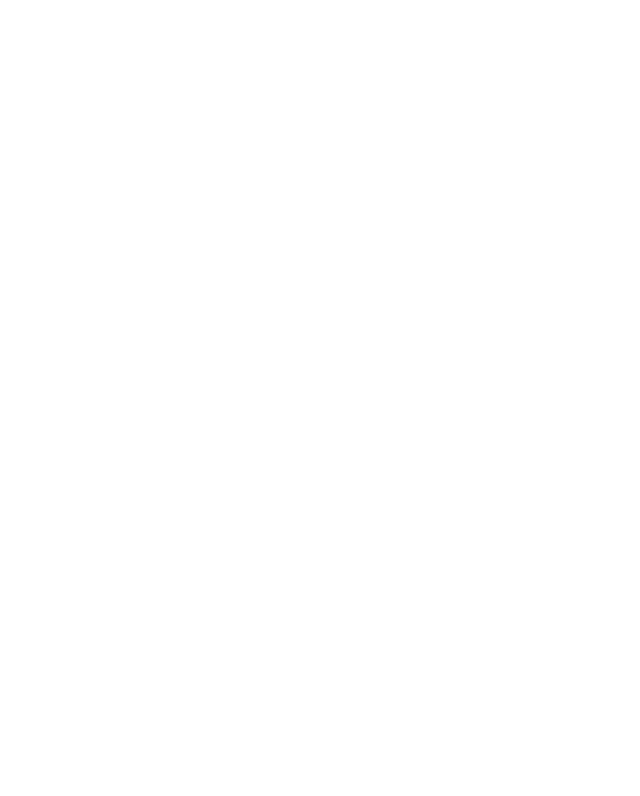
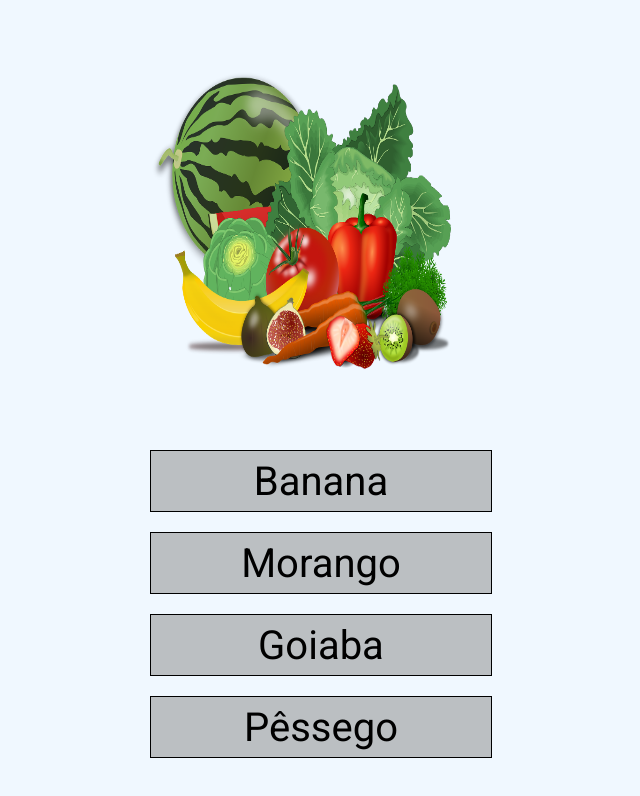
Before and after one commit to HalianRC/lista-de-compras, a plain HTML site: page index.html in a window 1280 px wide. Shown: the whole page, without its empty margins (339-979 px from the left). Drawn offline with Linux system fonts and the light colour scheme.

Commit message:
list-feira

```diff
--- a/index.html
+++ b/index.html
@@ -6,7 +6,7 @@
   <meta name="viewport" content="width=device-width, initial-scale=1.0">
   <script src="script.js" defer></script>
   <link rel="stylesheet" href="style.css">
-  <title>Document</title>
+  <title>Lista Feira</title>
 </head>
 <body>
 
--- a/script.js
+++ b/script.js
@@ -0,0 +1,37 @@
+const body = document.querySelector("body")
+
+const div_1 = document.createElement("div")
+body.appendChild(div_1)
+div_1.className = "divImagem"
+
+let img = document.createElement("img")
+img.src = "assets/img/vegetables-155616_1280.png"
+div_1.appendChild(img)
+
+
+const div_2 = document.createElement("div")
+body.appendChild(div_2)
+
+let listUnorder = document.createElement("ul")
+div_2.appendChild(listUnorder)
+listUnorder.className = "container"
+
+let item_1 = document.createElement("li")
+listUnorder.appendChild(item_1)
+item_1.innerText = "Banana"
+item_1.className = "box"
+
+let item_2 = document.createElement("li")
+listUnorder.appendChild(item_2)
+item_2.innerText = "Morango"
+item_2.className = "box"
+
+let item_3 = document.createElement("li")
+listUnorder.appendChild(item_3)
+item_3.innerText = "Goiaba"
+item_3.className = "box"
+
+let item_4 = document.createElement("li")
+listUnorder.appendChild(item_4)
+item_4.innerText = "Pêssego"
+item_4.className = "box"
--- a/style.css
+++ b/style.css
@@ -0,0 +1,43 @@
+@import url('https://fonts.googleapis.com/css2?family=Roboto&display=swap');
+
+body{
+  height: 100vh;
+  background-color: aliceblue;
+  font-family: 'Roboto', sans-serif;
+
+}
+
+.divImagem img{
+  width: 300px;
+  height: 300px;
+}
+
+.divImagem{
+  display: flex;
+  justify-content: center;
+  align-items: center;
+  margin: 50px;
+  padding: 20px;
+}
+
+
+.container{
+  display: flex;
+  justify-content: center;
+  flex-direction: column;
+  align-items: center;
+}
+
+.box{
+  width: 180px;
+  height: 60px;
+  display: flex;
+  justify-content: center;
+  align-items: center;
+  font-size: 40px;
+  border: 1px solid black;
+  margin: 10px;
+  padding: 0px 80px;
+  background-color: rgba(128, 128, 128, 0.479);
+
+}
```
